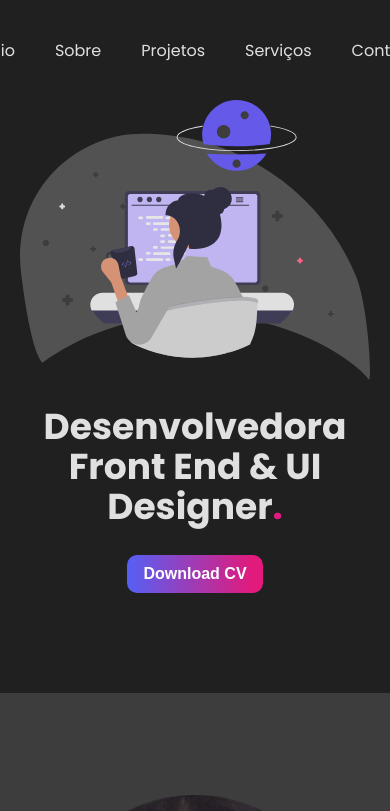
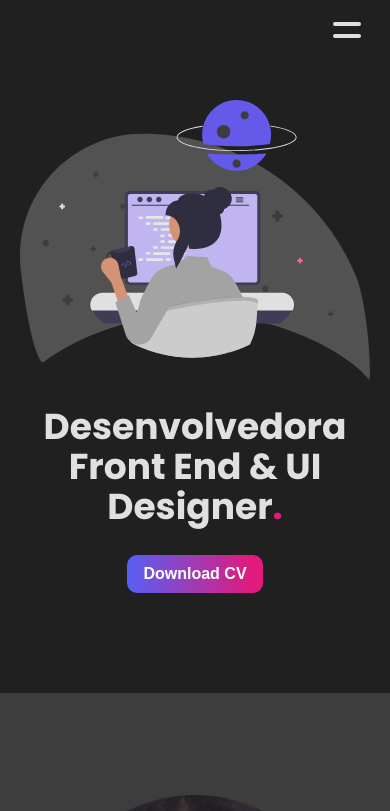
Before and after one commit to kasilianaoliveira/portfolio, a React (Vite) app: page / in a window 390 px wide. Shown: the top 811 px of the page. Built offline with nearby package versions, Linux system fonts and the light colour scheme.

Commit message:
Add menu hamburger

```diff
--- a/src/components/Menu/Index.tsx
+++ b/src/components/Menu/Index.tsx
@@ -1,12 +1,20 @@
 import React from 'react'
+import { HiMenuAlt4 } from "react-icons/hi";
+import { HiOutlineX } from "react-icons/hi";
 import "./style.css"
-import { useState } from 'react'
+import { useState } from 'react';
 
 export const Menu = () => {
+
+  const [active, setActive] = useState(false);
   return (
-    <header id='inicio'>
+    <header id='inicio' className={active ? 'activeBackground' : ''}>
+
+      <HiMenuAlt4 className={active ? 'off-button' : 'active-button'} onClick={() => setActive((active) => !active)} />
+      <HiOutlineX className={active ? 'active-button' : 'off-button'} onClick={() => setActive((active) => !active)} />
+
       <nav>
-        <ul className='menu-list'>
+        <ul className={active ? 'active' : 'menu-list'}>
           <li className='list-item'><a href="#home">Inicio</a></li>
           <li className='list-item'><a href="#about">Sobre</a></li>
           <li className='list-item'><a href="#projects">Projetos</a></li>
@@ -14,6 +22,7 @@ export const Menu = () => {
           <li className='list-item'><a href="#contact">Contato</a></li>
         </ul>
       </nav>
+
     </header >
   )
 }
--- a/src/components/Menu/style.css
+++ b/src/components/Menu/style.css
@@ -27,3 +27,45 @@ header nav {
   align-items: center;
   gap: 40px;
 }
+
+.icon-burguer {
+  display: none;
+}
+
+@media (max-width: 481px) {
+
+  header nav {
+    height: 10px;
+  }
+
+  .activeBackground {
+    height: 100vh;
+  }
+
+  .menu-list {
+    display: none;
+  }
+
+  .active {
+    display: flex;
+    flex-direction: column;
+
+    justify-content: center;
+    align-items: center;
+    gap: 40px;
+    margin-top: 30px;
+  }
+
+  .off-button {
+    display: none;
+  }
+
+  .active-button {
+    display: block;
+    margin-left: 90%;
+    margin-top: 10px;
+    width: 40px;
+    height: 40px;
+
+  }
+}
--- a/src/components/Projects/Index.tsx
+++ b/src/components/Projects/Index.tsx
@@ -24,6 +24,7 @@ export const Projects = () => {
               UI Design
             </span>
           </div>
+          <p>sdfsdd</p>
           <div className='card-open-project'>
             <span className='open-project-item'>
               Veja mais
```
